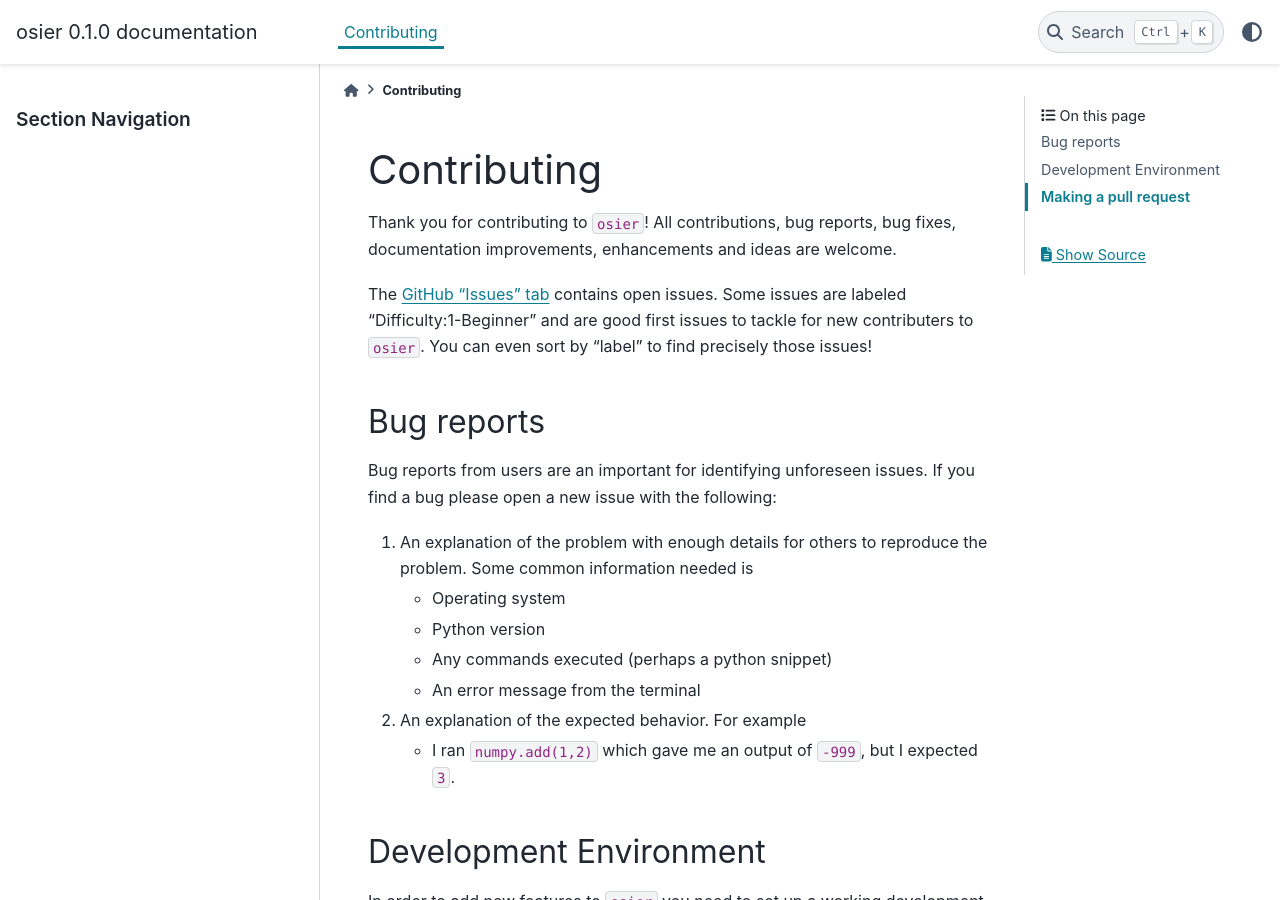
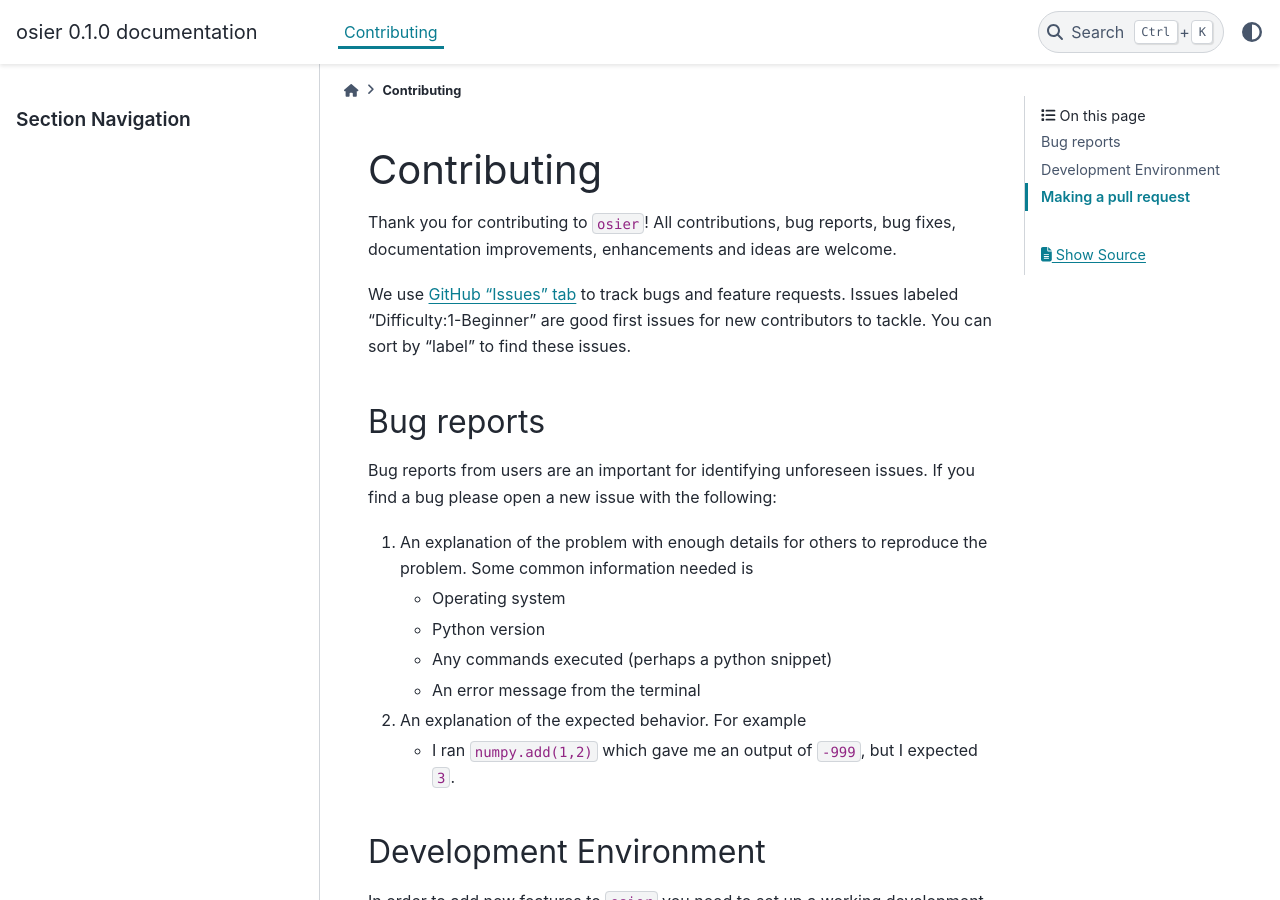
Before and after one commit to arfc/osier, a Sphinx documentation site: the page built from docs/source/contrib.md, in a window 1280 px wide and 900 px high. Built offline with Sphinx 7.4.7 and the PyData theme 0.15.4, drawn with Linux system fonts in a browser that asks for light colours.

Commit message:
Apply suggestions from @yardasol
Co-authored-by: Olek <45364492+yardasol@users.noreply.github.com>

```diff
--- a/docs/source/conf.py
+++ b/docs/source/conf.py
@@ -33,7 +33,7 @@ release = '0.1.0'
 extensions = [
     "myst_parser",
     "numpydoc",
-    "sphinxcontrib.napoleon",
+    "sphinx.ext.napoleon",
     "sphinx.ext.autodoc",
     "sphinx.ext.autosummary",
     "sphinx.ext.intersphinx",
--- a/docs/source/contrib.md
+++ b/docs/source/contrib.md
@@ -3,9 +3,9 @@
 Thank you for contributing to `osier`! All contributions, bug reports, bug fixes, documentation
 improvements, enhancements and ideas are welcome.
 
-The [GitHub "Issues" tab](https://github.com/arfc/osier/issues) contains open issues. Some issues
-are labeled "Difficulty:1-Beginner" and are good first issues to tackle for new contributers to
-`osier`. You can even sort by "label" to find precisely those issues!
+We use [GitHub "Issues" tab](https://github.com/arfc/osier/issues) to track bugs and feature requests. Issues
+labeled "Difficulty:1-Beginner" are good first issues for new contributors to tackle.
+You can sort by "label" to find these issues.
 
 ## Bug reports
 Bug reports from users are an important for identifying unforeseen issues. If you find a bug please
--- a/setup.py
+++ b/setup.py
@@ -62,7 +62,6 @@ EXTRAS_REQUIRE = {
     'doc': [
         'sphinx',
         'myst-parser',
-        'sphinxcontrib-napoleon',
         "sphinx_design",
         "sphinx-autodoc-typehints",
         'numpydoc',
```
Also changed, not shown: README.md (+1 -2 lines).
